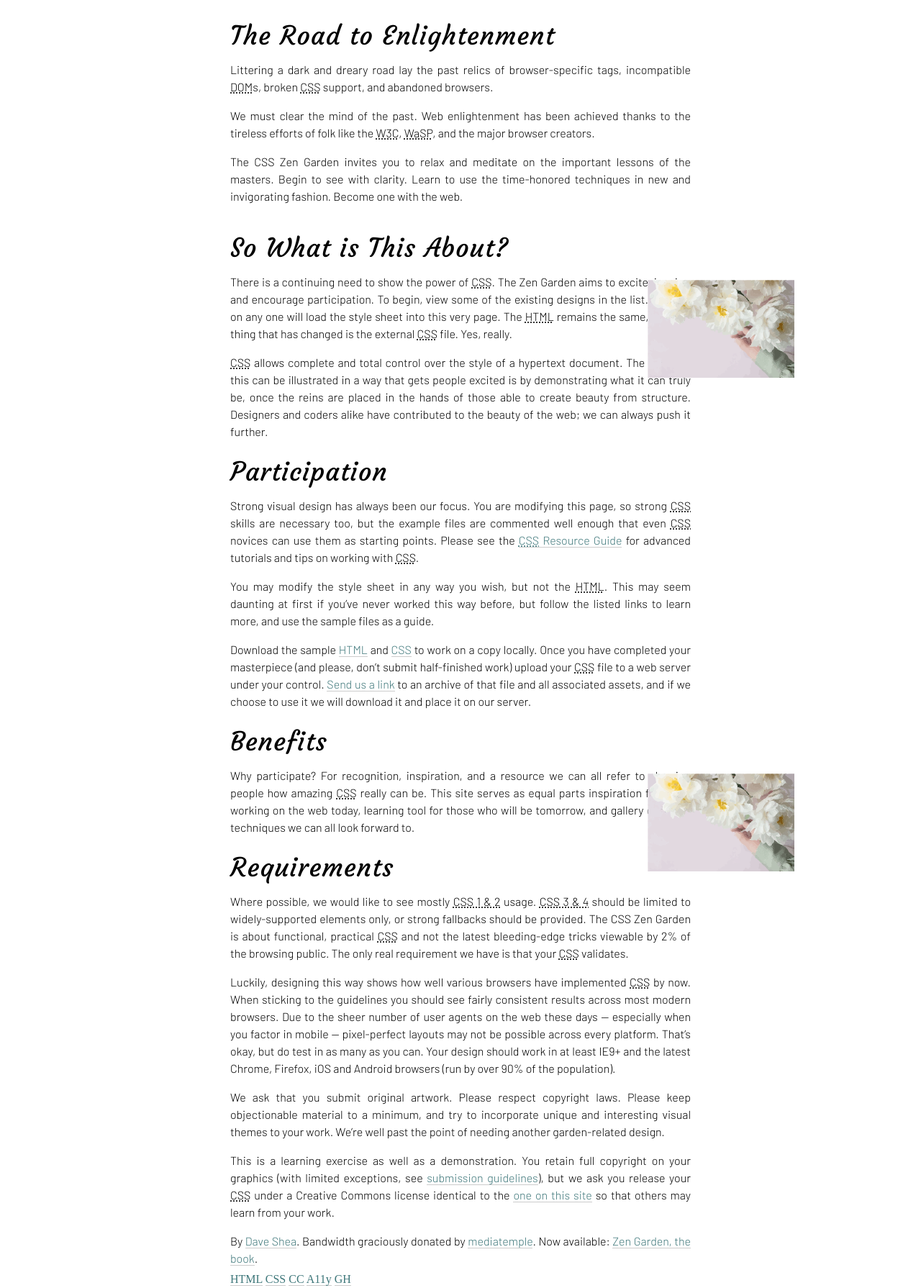
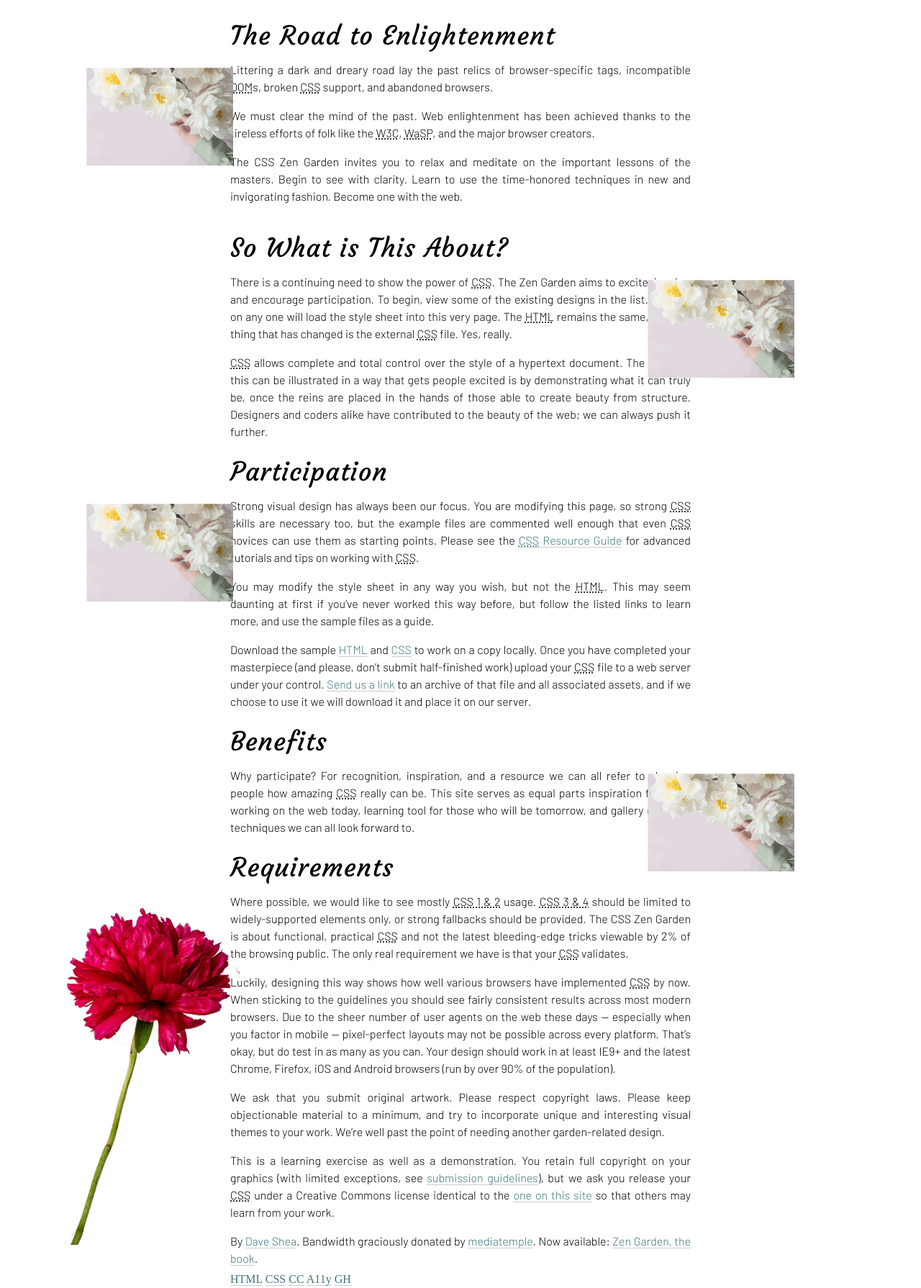
Before and after one commit to Hatsumi07/florals, a plain HTML site: page index.html in a window 1280 px wide. Shown: the part 374-2164 px from the top of the page at 72% size. Drawn offline with Linux system fonts and the light colour scheme; a web font is replaced by a local one.

Commit message:
long image placement

```diff
--- a/style.scss
+++ b/style.scss
@@ -56,11 +56,11 @@ body{
 	}
 }
 
-// .page-wraher>#zen-preamble::before, .mainsupporting > div:nth-child(even):before {
-// 	@include atoms.side-image(70%, 100px, -200px)
-// }
+.page-wraher>#zen-preamble::before, .mainsupporting > div:nth-child(even):before {
+	@include atoms.side-image(70%, 17%, -200px, url(images/bannersmall.svg))
+}
 #zen-requirements::before{
-	@include atoms.side-image(70%, 100px, -200px, url(images/pink.svg))
+	@include atoms.side-image(85%, 60%, -302px, url(images/LongFlower.png))
 }
 
 .mainsupporting > div:nth-child(odd):before{
```
Also changed, not shown: images/LongFlower.png (added), images/pinkk.png (added), style.css, 1 other file.
